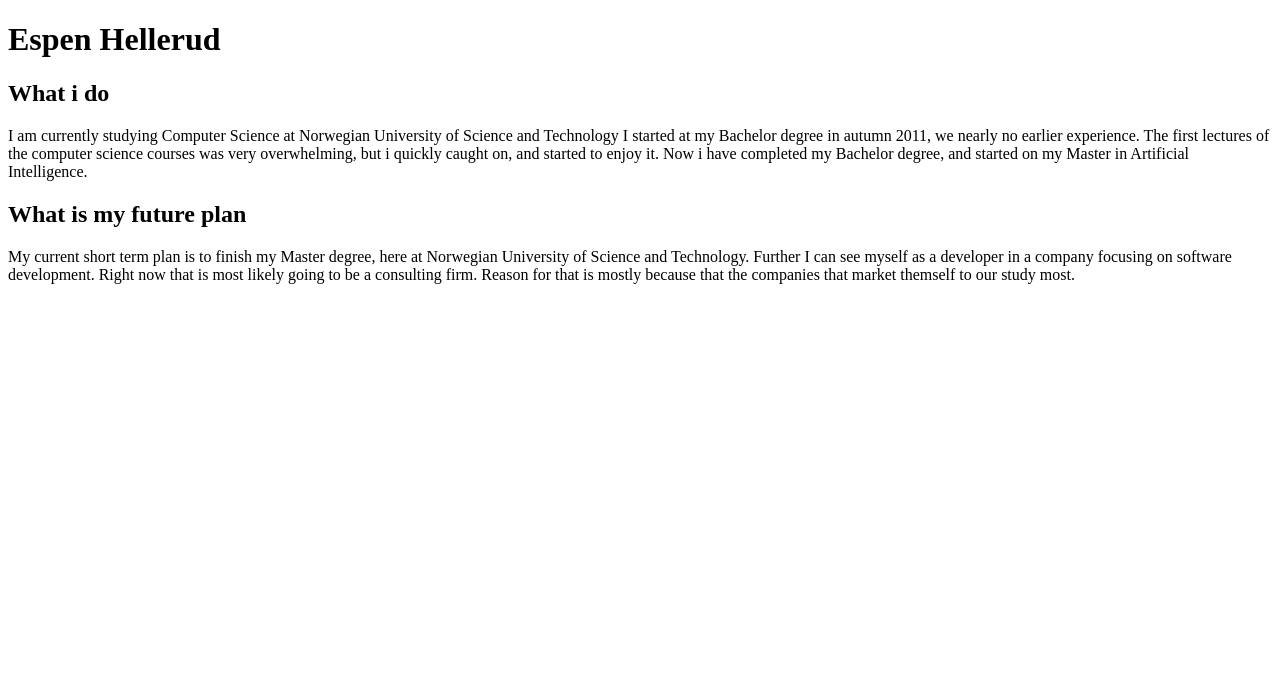
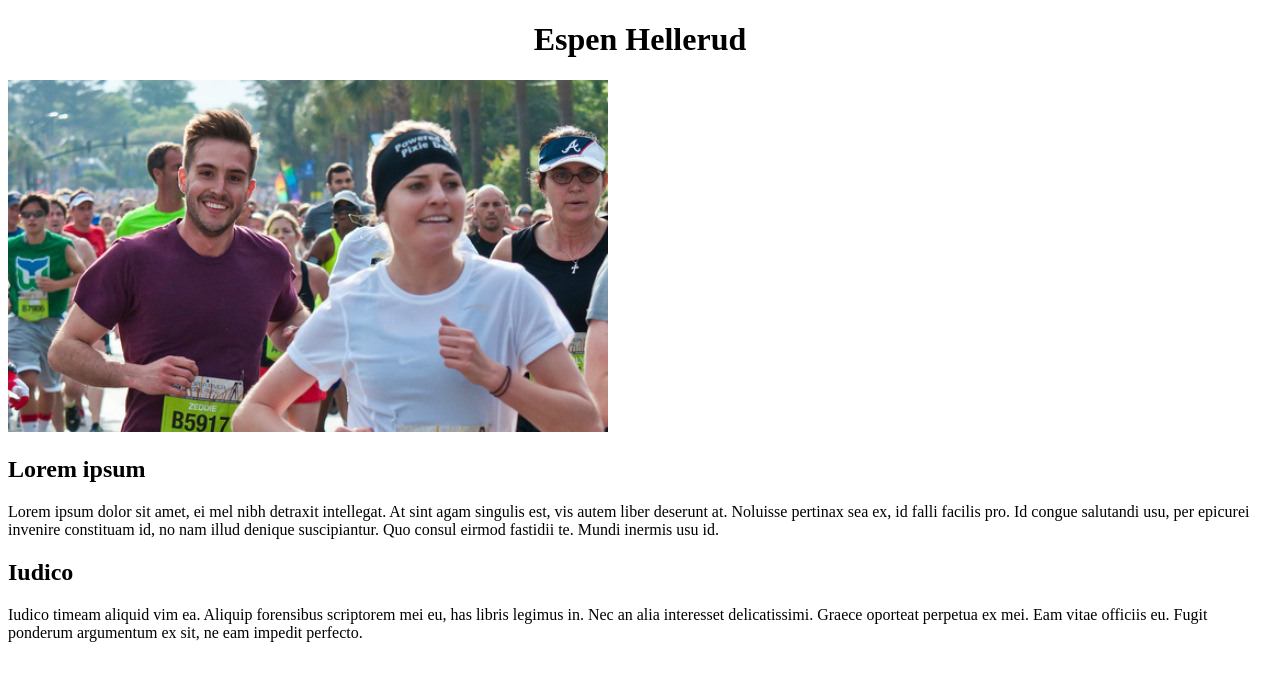
Before and after one commit to espehel/WebTek, a plain HTML site: page myself.html in a window 1280 px wide. Drawn offline with Linux system fonts and the light colour scheme.

Commit message:
fixed photo and css

```diff
--- a/myself.html
+++ b/myself.html
@@ -2,21 +2,22 @@
 <html>
 <head>
 <title>About me</title>
+<style>
+h1 {
+text-align: center;
+}
+</style>
 </head>
 <body>
 <h1>Espen Hellerud</h1>
-<h2>What i do</h2>
+<img src="photo.jpg">
+<h2>Lorem ipsum</h2>
 <p>
-I am currently studying Computer Science at Norwegian University of Science and Technology
-I started at my Bachelor degree in autumn 2011, we nearly no earlier experience. The first lectures of
-the computer science courses was very overwhelming, but i quickly caught on, and started to enjoy it.
-Now i have completed my Bachelor degree, and started on my Master in Artificial Intelligence.
+Lorem ipsum dolor sit amet, ei mel nibh detraxit intellegat. At sint agam singulis est, vis autem liber deserunt at. Noluisse pertinax sea ex, id falli facilis pro. Id congue salutandi usu, per epicurei invenire constituam id, no nam illud denique suscipiantur. Quo consul eirmod fastidii te. Mundi inermis usu id.
 </p>
-<h2>What is my future plan</h2>
+<h2>Iudico</h2>
 <p>
-My current short term plan is to finish my Master degree, here at Norwegian University of Science and Technology.
-Further I can see myself as a developer in a company focusing on software development. Right now that is most likely
-going to be a consulting firm. Reason for that is mostly because that the companies that market themself to our study most.
+Iudico timeam aliquid vim ea. Aliquip forensibus scriptorem mei eu, has libris legimus in. Nec an alia interesset delicatissimi. Graece oporteat perpetua ex mei. Eam vitae officiis eu. Fugit ponderum argumentum ex sit, ne eam impedit perfecto.
 </p>
 </body>
 </html>
```
Also changed, not shown: index.html (+1 -1 lines), photo.jpg (added).
